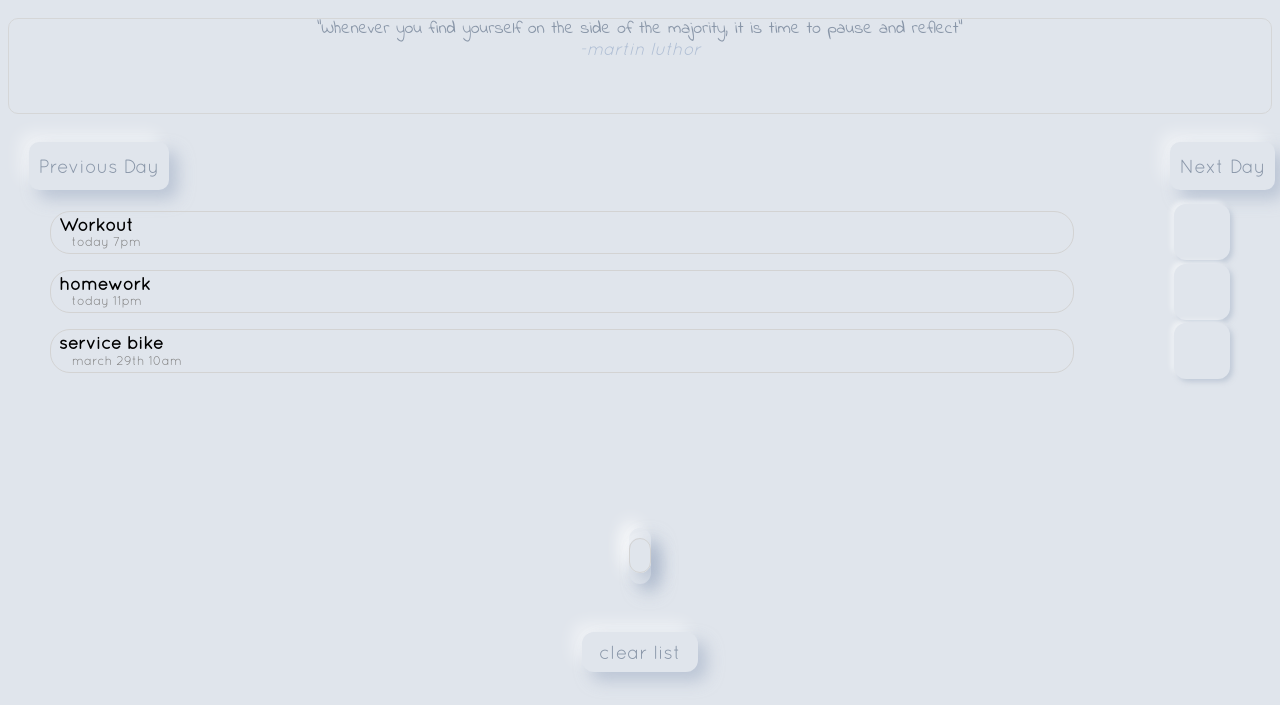
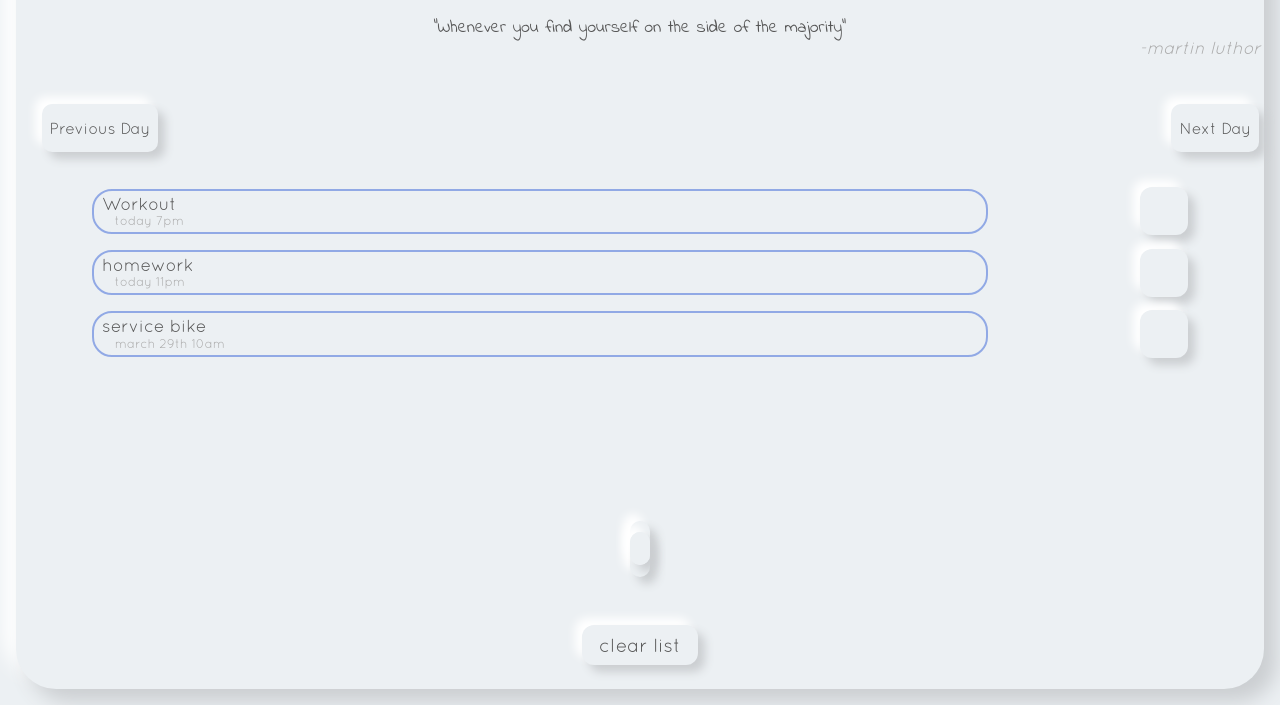
Before and after one commit to mohdsauood/Dulcet-TodoApp, a plain HTML site: page index.html in a window 1280 px wide. Shown: the part 95-800 px from the top of the page. Drawn offline with nearby package versions, Linux system fonts and the light colour scheme; some icons are missing.

Commit message:
finalised Ui design

```diff
--- a/index.html
+++ b/index.html
@@ -19,7 +19,7 @@
             <h2>25TH March 2014</h2>
         </header>
         <section class="quote">
-            <p>"Whenever you find yourself on the side of the majority, it is time to pause and reflect" </p>
+            <p>"Whenever you find yourself on the side of the majority" </p>
             <p>-martin luthor</p>
         </section>
         <section class="navButtons">
--- a/style.css
+++ b/style.css
@@ -8,9 +8,9 @@
 :root {
     --blue: rgb(85, 122, 221);
     --lightred: rgb(255, 89, 89);
-    --background:#E0E5EC;
-    --primary:rgb(137, 150, 168);
-    --primarylight:rgb(175, 190, 212);
+    --background: #ECF0F3;
+    --primary: #555555;
+    --primarylight: #AAAAAA;
 }
 
 /*reset*/
@@ -37,7 +37,7 @@ header h2 {
 }
 
 .navButtons div button {
-    font-size: 1.2em;
+    font-size: 1em;
 }
 
 .task div p {
@@ -46,7 +46,6 @@ header h2 {
 
 .task div :nth-child(1) {
     font-size: 1.1em;
-    font-weight: bold;
 }
 
 .uiButtons button {
@@ -59,7 +58,6 @@ header h2 {
     display: grid;
     grid-template-columns: repeat(6, 1fr);
     grid-template-rows: repeat(6, minmax(1vh, auto));
-    grid-gap: 5px;
 }
 
 header {
@@ -85,20 +83,37 @@ header {
 /*misc styles*/
 body {
     overflow-y: hidden;
-    background-color:var(--background);
+    background-color: var(--background);
+}
+
+.main {
+    border-radius: 40px;
+    margin: 1em;
+    box-shadow: 13px 13px 20px #cbced1,
+        -13px -13px 20px #ffffff;
+    height: 96vh;
 }
 
 header {
-    padding: 2vh;
+    padding: .1em;
     text-align: center;
     color: var(--primary);
 }
 
+header h2:nth-child(1) {
+    color: var(--blue);
+}
+
+header h2:nth-child(2) {
+    margin-top: 1em;
+    font-size: 1em;
+}
+
 header :nth-child(2) {
     text-transform: uppercase;
-    margin-top: 3vh;
+    margin-top: 1vh;
     text-align: end;
-    font-size: 1.2em;
+    font-size: 1.1em;
 }
 
 header span {
@@ -107,19 +122,18 @@ header span {
 }
 
 .quote {
-    margin: 0 1vh;
-    margin-bottom: 1vh;
-    height: 12vh;
+    margin: .5em .1em;
+    height: auto;
     text-align: center;
     color: var(--primary);
-    border: 1px solid rgba(211, 211, 211, 0.8);
-    border-radius: 10px;
+    padding: .1em;
 }
 
 .quote :nth-child(2) {
     font-family: Quicksand;
     font-style: italic;
     color: var(--primarylight);
+    text-align: right;
 }
 
 .navButtons {
@@ -132,22 +146,25 @@ header span {
 .navButtons button {
     height: 6vh;
     padding: .1em .5em;
-    background-color:var(--background);
-    color:  var(--primary);
+    background-color: var(--background);
+    color: var(--primary);
     border-radius: 10px;
 
 }
-.navButtons div :nth-child(1){
-   align-self: baseline;
+
+.navButtons div :nth-child(1) {
+    align-self: baseline;
+    color: var(--primary);
 }
-.im-calendar{
+
+.im-calendar {
     border: none;
+    font-size: 1.1em;
 }
-.navButtons div :nth-child(2){
-    /* box-shadow: 9px 9px 16px rgb(163, 177, 198, 0.5), -9px -9px 16px rgba(255, 255, 255, 0.5); */
-    /* box-shadow:12px 12px 16px 0 rgba(0, 0, 0, 0.25),
-    -8px -8px 12px 0 rgba(255, 255, 255, 0.3); */
-    box-shadow: 9px 9px 16px rgb(163,177,198,0.6), -9px -9px 16px  rgba(255,255,255, 0.5);
+
+.navButtons div :nth-child(2) {
+    box-shadow: 7px 7px 10px #cbced1,
+        -7px -7px 10px #ffffff;
 }
 
 .task {
@@ -157,40 +174,40 @@ header span {
 }
 
 .task div {
-    width: 80vw;
+    width: 70vw;
     border-radius: 20px;
     padding: .2em .5em;
     margin: .5em 0;
     display: grid;
     grid-template-columns: repeat(2, 1fr);
-    background-color:--var(--background);
-    border: 1px solid lightgray;
-    /* box-shadow:12px 12px 16px 0 rgba(0, 0, 0, 0.25),
-    -8px -8px 12px 0 rgba(255, 255, 255, 0.3); */
+    background-color: --var(--background);
+    border: 2px solid rgb(85, 122, 221, 0.6);
+    color: var(--primary);
+
 }
 
 .task div :nth-child(2) {
     justify-self: end;
     align-self: center;
-
 }
 
 .task div :nth-child(3) {
     font-size: .8em;
     padding-left: 1em;
-    color: grey;
+    color: var(--primarylight);
     width: 100%;
     grid-column: 1/3;
 }
 
 .task button {
     align-self: center;
-    height: 7vh;
-    width: 7vh;
+    height: 6vh;
+    width: 6vh;
     border-radius: 12px;
     color: var(--lightred);
     background-color: var(--background);
-    box-shadow: 3px 3px 5px rgb(163, 177, 198, 0.5), -3px -3px 5px rgba(255, 255, 255, 0.5);
+    box-shadow: 7px 7px 10px #cbced1,
+        -7px -7px 10px #ffffff;
 }
 
 .im-x-mark {
@@ -215,14 +232,12 @@ header span {
     margin-bottom: 6vh;
     height: 7vh;
     background-color: var(--background);
-    /* box-shadow:8px 8px 12px 0 rgba(0, 0, 0, 0.25),
-    -8px -8px 12px 0 rgba(255, 255, 255, 0.3); */
-    box-shadow: 9px 9px 16px rgb(163,177,198,0.6), -9px -9px 16px  rgba(255,255,255, 0.5);
+    box-shadow: 7px 7px 10px #cbced1,
+        -7px -7px 10px #ffffff;
 }
 
 .im-plus {
     color: var(--lightred);
-    border: 1px solid lightgray;
     padding: .3em .5em;
 }
 
@@ -232,7 +247,7 @@ header span {
     height: 5vh;
     background-color: var(--background);
     color: var(--primary);
-    /* box-shadow:12px 12px 16px 0 rgba(0, 0, 0, 0.25),
-    -8px -8px 12px 0 rgba(255, 255, 255, 0.3); */
-    box-shadow: 9px 9px 16px rgb(163,177,198,0.6), -9px -9px 16px  rgba(255,255,255, 0.5);
+
+    box-shadow: 7px 7px 10px #cbced1,
+        -7px -7px 10px #ffffff;
 }
```
